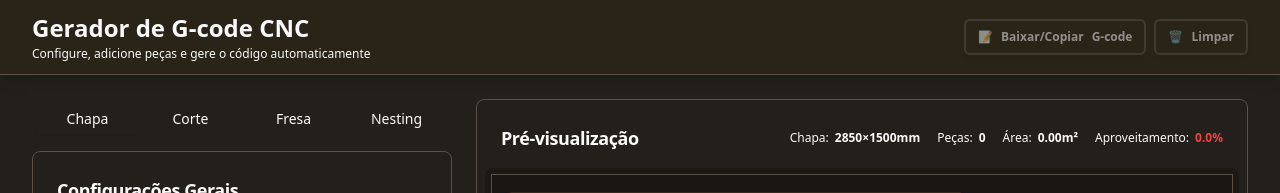
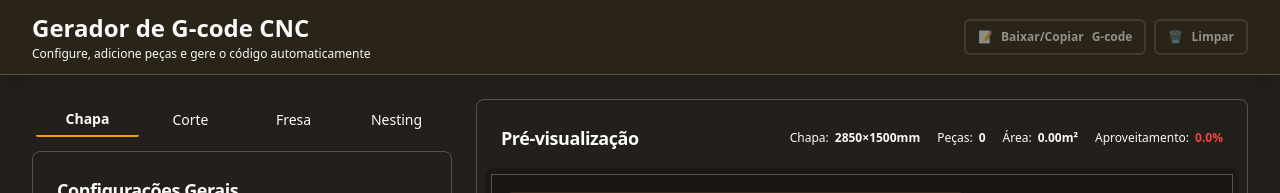
Before and after one commit to Thalikbussacro/cnc-builder-web, a Next.js app: page / in a window 1280 px wide. Shown: the top 193 px of the page. Built offline with nearby package versions, Linux system fonts and the light colour scheme.

Commit message:
feat: melhorar indicação visual da aba ativa
  Adiciona borda inferior âmbar (2px) na aba ativa. Texto da aba ativa em negrito para maior clareza.

```diff
--- a/components/ui/tabs.tsx
+++ b/components/ui/tabs.tsx
@@ -29,7 +29,7 @@
   <TabsPrimitive.Trigger
     ref={ref}
     className={cn(
-      "inline-flex items-center justify-center whitespace-nowrap rounded-sm px-3 py-1.5 text-sm font-medium ring-offset-background transition-all focus-visible:outline-none focus-visible:ring-2 focus-visible:ring-ring focus-visible:ring-offset-2 disabled:pointer-events-none disabled:opacity-50 data-[state=active]:bg-background data-[state=active]:text-foreground data-[state=active]:shadow-sm",
+      "inline-flex items-center justify-center whitespace-nowrap rounded-sm px-3 py-1.5 text-sm font-medium ring-offset-background transition-all focus-visible:outline-none focus-visible:ring-2 focus-visible:ring-ring focus-visible:ring-offset-2 disabled:pointer-events-none disabled:opacity-50 data-[state=active]:bg-background data-[state=active]:text-foreground data-[state=active]:shadow-sm data-[state=active]:border-b-2 data-[state=active]:border-amber-500 data-[state=active]:font-semibold",
       className
     )}
     {...props}
```
